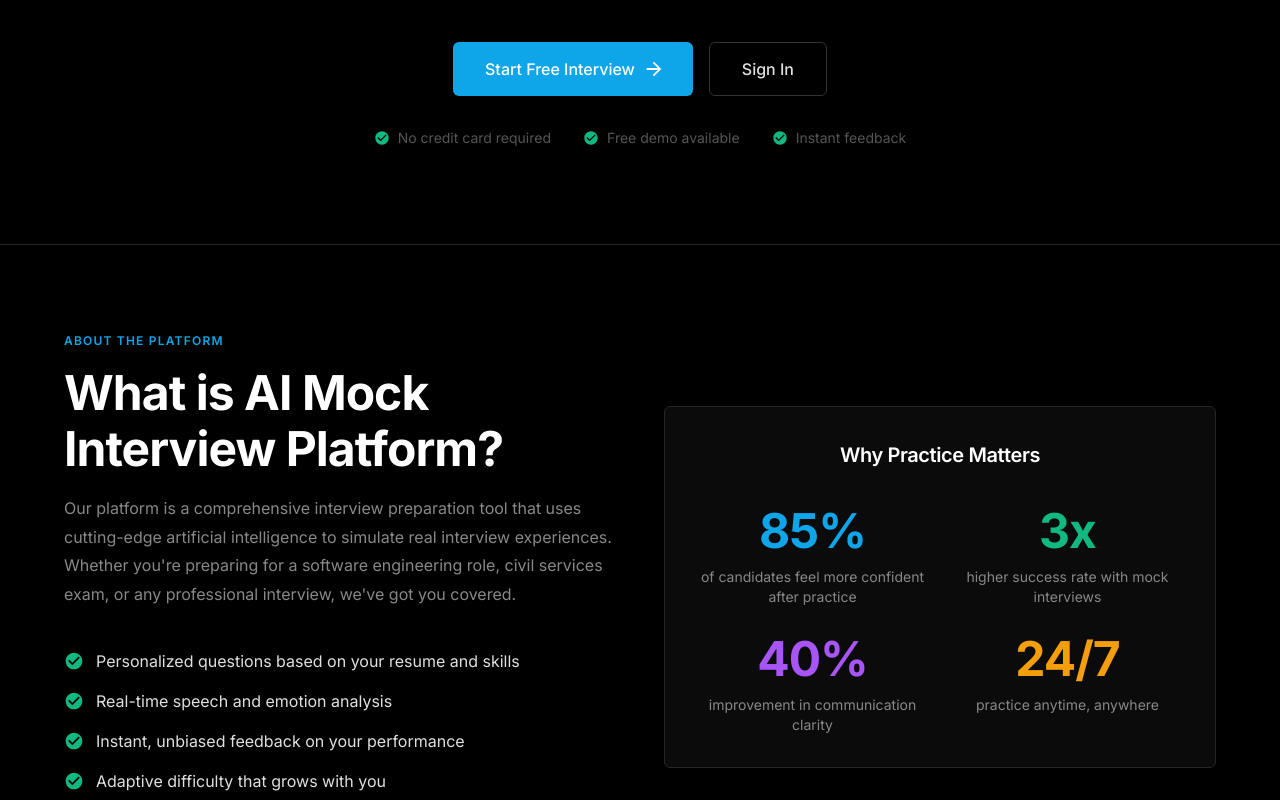
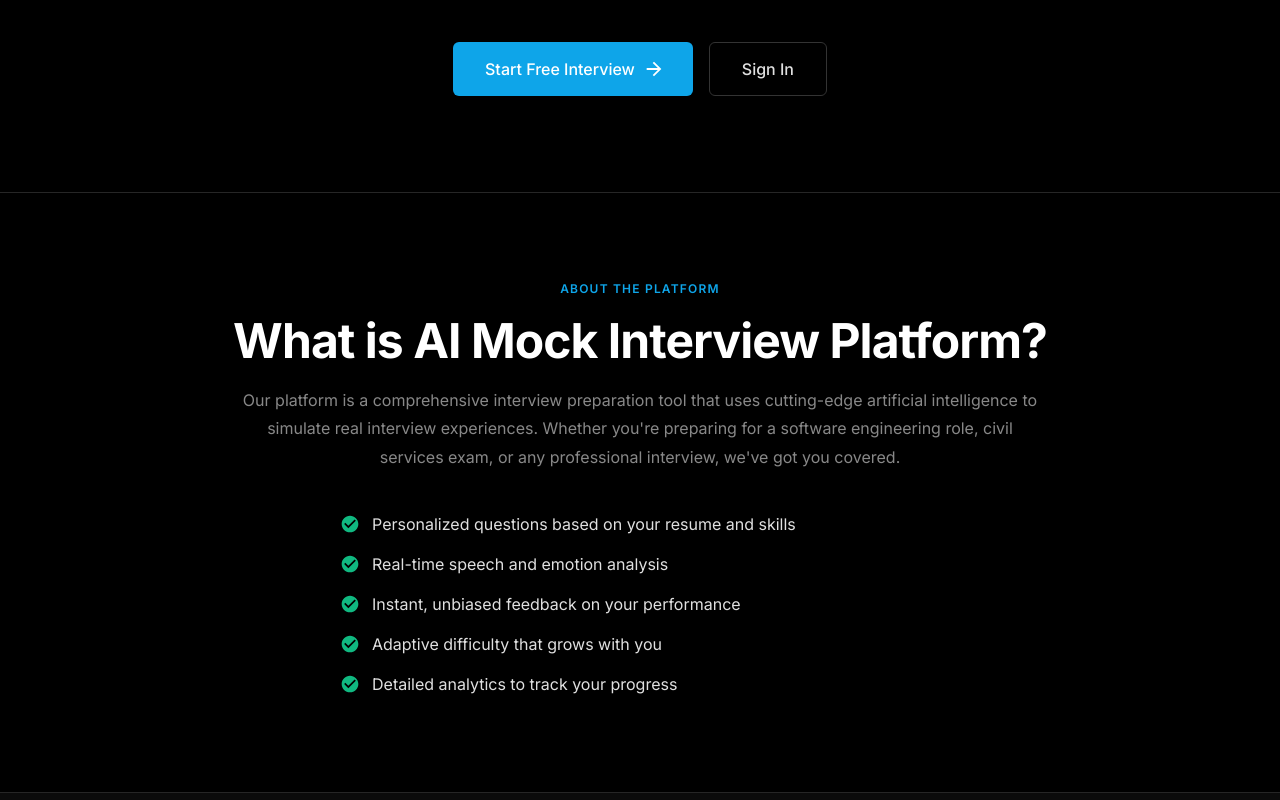
Before and after one commit to farhaanmohmmed1/ai-mock-interview-platform, a React (Vite) app in the folder frontend/: page / in a window 1280 px wide. Shown: the part 400-1200 px from the top of the page. Built offline with nearby package versions, Linux system fonts and the light colour scheme.

Commit message:
landing page

```diff
--- a/frontend/src/pages/Landing.jsx
+++ b/frontend/src/pages/Landing.jsx
@@ -282,37 +282,26 @@ const Landing = () => {
               Sign In
             </Button>
           </Box>
-          <Box sx={{ mt: 4, display: 'flex', gap: 4, justifyContent: 'center', flexWrap: 'wrap' }}>
-            <Typography variant="body2" sx={{ color: '#555555', display: 'flex', alignItems: 'center', gap: 1 }}>
-              <CheckCircle sx={{ fontSize: 16, color: '#10B981' }} /> No credit card required
-            </Typography>
-            <Typography variant="body2" sx={{ color: '#555555', display: 'flex', alignItems: 'center', gap: 1 }}>
-              <CheckCircle sx={{ fontSize: 16, color: '#10B981' }} /> Free demo available
-            </Typography>
-            <Typography variant="body2" sx={{ color: '#555555', display: 'flex', alignItems: 'center', gap: 1 }}>
-              <CheckCircle sx={{ fontSize: 16, color: '#10B981' }} /> Instant feedback
-            </Typography>
-          </Box>
         </Container>
       </Box>
 
       {/* About Section */}
       <Container maxWidth="lg" sx={{ py: 10 }}>
         <Grid container spacing={6} alignItems="center">
-          <Grid item xs={12} md={6}>
+          <Grid item xs={12} sx={{ textAlign: 'center' }}>
             <Typography variant="overline" sx={{ color: '#0EA5E9', fontWeight: 600, letterSpacing: '0.1em' }}>
               ABOUT THE PLATFORM
             </Typography>
             <Typography variant="h3" gutterBottom sx={{ fontWeight: 700, color: '#FFFFFF', mt: 1 }}>
               What is AI Mock Interview Platform?
             </Typography>
-            <Typography variant="body1" paragraph sx={{ fontSize: '1rem', lineHeight: 1.8, color: '#888888' }}>
+            <Typography variant="body1" paragraph sx={{ fontSize: '1rem', lineHeight: 1.8, color: '#888888', maxWidth: 800, mx: 'auto', }}>
               Our platform is a comprehensive interview preparation tool that uses cutting-edge
               artificial intelligence to simulate real interview experiences. Whether you're preparing
               for a software engineering role, civil services exam, or any professional interview,
               we've got you covered.
             </Typography>
-            <List sx={{ mt: 3 }}>
+            <List sx={{ mt: 3, maxWidth: 600, mx: 'auto' }}>
               {[
                 'Personalized questions based on your resume and skills',
                 'Real-time speech and emotion analysis',
@@ -320,7 +309,7 @@ const Landing = () => {
                 'Adaptive difficulty that grows with you',
                 'Detailed analytics to track your progress',
               ].map((item, index) => (
-                <ListItem key={index} sx={{ py: 0.5, px: 0 }}>
+                <ListItem key={index} sx={{ py: 0.5, px: 0, justifyContent: 'center' }}>
                   <ListItemIcon sx={{ minWidth: 32 }}>
                     <CheckCircle sx={{ color: '#10B981', fontSize: 20 }} />
                   </ListItemIcon>
@@ -328,54 +317,6 @@ const Landing = () => {
                 </ListItem>
               ))}
             </List>
-          </Grid>
-          <Grid item xs={12} md={6}>
-            <Paper
-              elevation={0}
-              sx={{
-                p: 4,
-                bgcolor: '#0B0B0B',
-                border: '1px solid #262626',
-              }}
-            >
-              <Typography variant="h6" gutterBottom sx={{ fontWeight: 600, color: '#FFFFFF', textAlign: 'center', mb: 4 }}>
-                Why Practice Matters
-              </Typography>
-              <Grid container spacing={3}>
-                <Grid item xs={6}>
-                  <Box textAlign="center">
-                    <Typography variant="h3" sx={{ color: '#0EA5E9', fontWeight: 700 }}>85%</Typography>
-                    <Typography variant="body2" sx={{ color: '#888888', mt: 1 }}>
-                      of candidates feel more confident after practice
-                    </Typography>
-                  </Box>
-                </Grid>
-                <Grid item xs={6}>
-                  <Box textAlign="center">
-                    <Typography variant="h3" sx={{ color: '#10B981', fontWeight: 700 }}>3x</Typography>
-                    <Typography variant="body2" sx={{ color: '#888888', mt: 1 }}>
-                      higher success rate with mock interviews
-                    </Typography>
-                  </Box>
-                </Grid>
-                <Grid item xs={6}>
-                  <Box textAlign="center">
-                    <Typography variant="h3" sx={{ color: '#A855F7', fontWeight: 700 }}>40%</Typography>
-                    <Typography variant="body2" sx={{ color: '#888888', mt: 1 }}>
-                      improvement in communication clarity
-                    </Typography>
-                  </Box>
-                </Grid>
-                <Grid item xs={6}>
-                  <Box textAlign="center">
-                    <Typography variant="h3" sx={{ color: '#F59E0B', fontWeight: 700 }}>24/7</Typography>
-                    <Typography variant="body2" sx={{ color: '#888888', mt: 1 }}>
-                      practice anytime, anywhere
-                    </Typography>
-                  </Box>
-                </Grid>
-              </Grid>
-            </Paper>
           </Grid>
         </Grid>
       </Container>
@@ -557,8 +498,7 @@ const Landing = () => {
             Ready to Ace Your Next Interview?
           </Typography>
           <Typography variant="body1" sx={{ color: '#888888', mb: 5, maxWidth: 600, mx: 'auto', lineHeight: 1.8 }}>
-            Join thousands of candidates who have improved their interview skills with our AI-powered platform.
-            Start practicing today and land your dream job.
+             Practice realistic interviews with AI-powered feedback designed to improve your communication, confidence, and technical clarity. Start preparing today and move closer to your career goals.
           </Typography>
           <Box sx={{ display: 'flex', gap: 2, justifyContent: 'center', flexWrap: 'wrap' }}>
             <Button
@@ -625,10 +565,7 @@ const Landing = () => {
               <Typography variant="body2" sx={{ color: '#555555' }}>UPSC Interview</Typography>
             </Grid>
           </Grid>
-          <Divider sx={{ my: 4, borderColor: '#262626' }} />
-          <Typography variant="body2" align="center" sx={{ color: '#555555' }}>
-            2025 AI Mock Interview Platform. All rights reserved.
-          </Typography>
+
         </Container>
       </Box>
     </Box>
```
